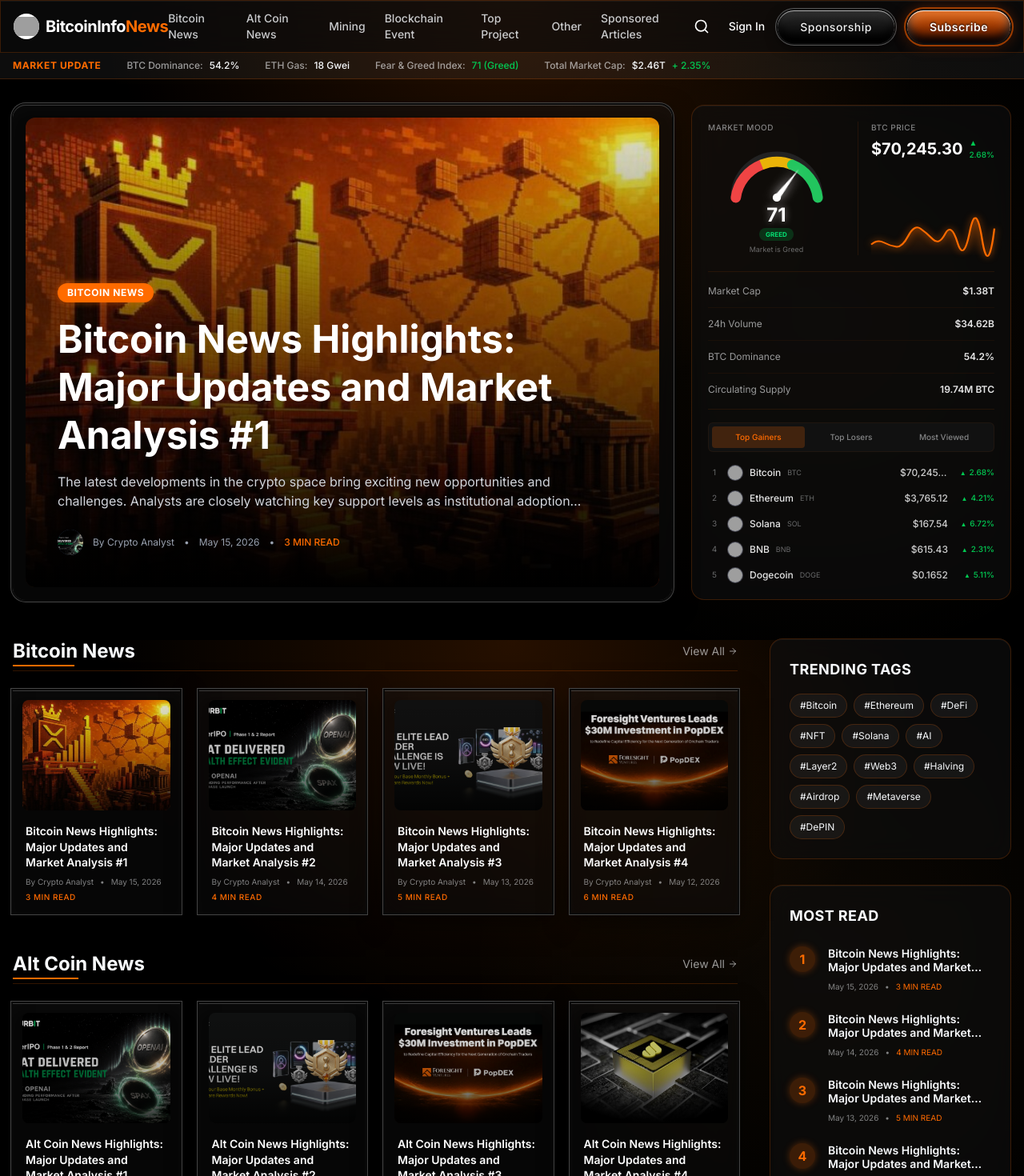
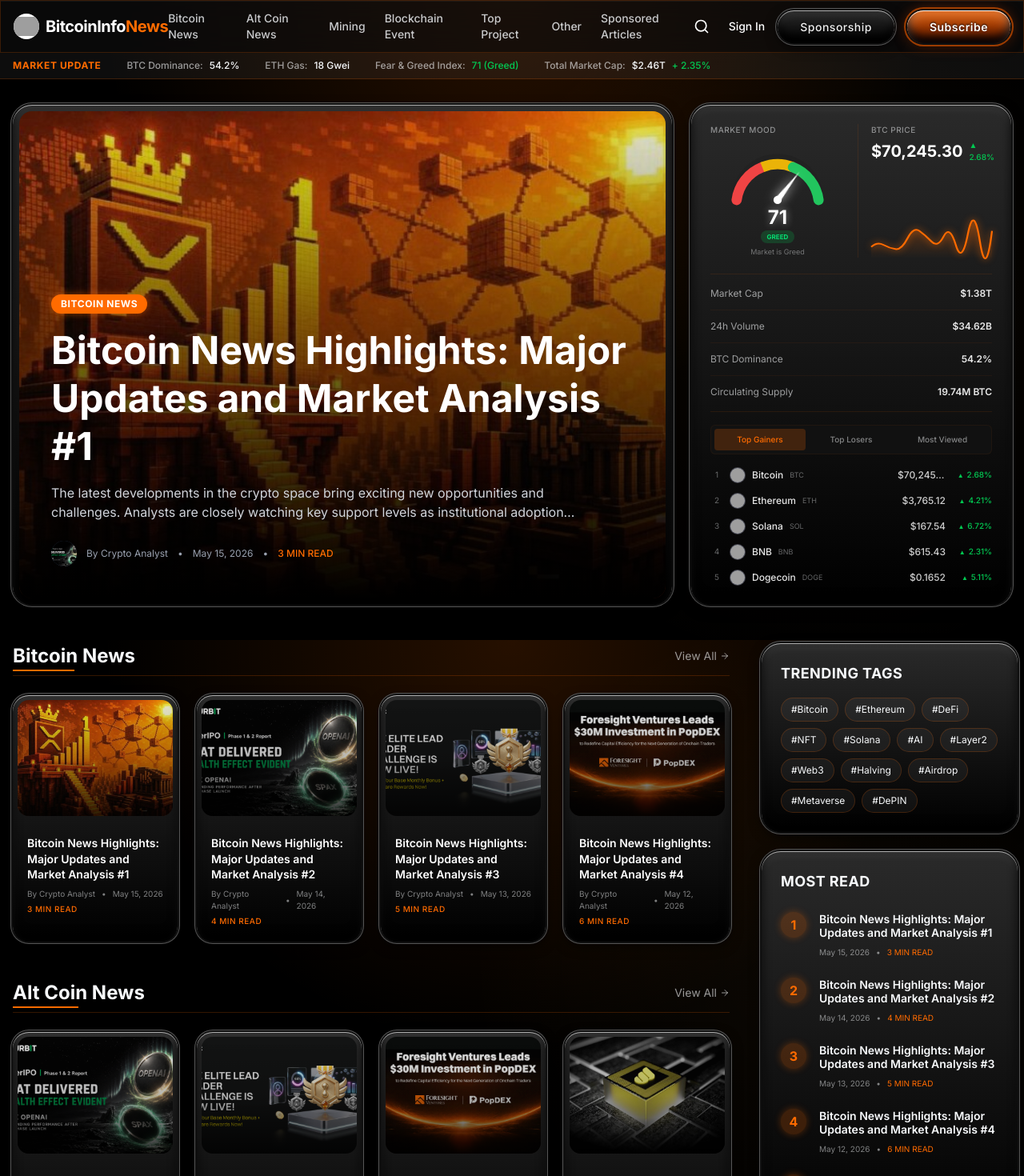
Before and after one commit to lequyn24-sudo/BTN-Web, a Next.js app: page / in a window 1280 px wide. Shown: the top 1470 px of the page at 80% size. Built offline with nearby package versions, Linux system fonts and the light colour scheme; no server answers; grey boxes are pictures that could not be loaded.

Commit message:
style: apply skeuo-card to subpages, remove sticky from header

```diff
--- a/src/app/article/[slug]/page.tsx
+++ b/src/app/article/[slug]/page.tsx
@@ -41,7 +41,8 @@
               </div>
             </div>
 
-            <div className="w-full aspect-video rounded-2xl overflow-hidden glass relative mb-10 shadow-[0_0_30px_rgba(255,107,0,0.15)] border-primary/20">
+            <div className="w-full aspect-video relative rounded-[24px] skeuo-card mb-10 p-2 shadow-[0_0_30px_rgba(255,107,0,0.15)]">
+               <div className="absolute inset-2 rounded-[16px] overflow-hidden shadow-inner">
                  <Image
                    src={article.img}
                    alt={article.title}
@@ -49,6 +50,7 @@
                    className="object-cover"
                    priority
                  />
+               </div>
             </div>
 
             <div className="prose prose-invert prose-orange max-w-none prose-lg">
@@ -66,7 +68,7 @@
                 Major financial institutions are no longer standing on the sidelines. The influx of capital through regulated vehicles like ETFs has created a new baseline for market stability. This isn't just about price discovery; it's about the fundamental integration of blockchain technology into traditional finance.
               </p>
 
-              <div className="glass p-6 my-8 rounded-xl border-l-4 border-l-primary bg-primary/5">
+              <div className="skeuo-card p-6 my-8 rounded-[20px] border-l-4 border-l-primary">
                 <p className="italic text-lg text-foreground/90 m-0">
                   "The current market dynamics suggest we are entering a maturation phase. The focus is shifting from short-term speculation to long-term utility and network growth."
                 </p>
--- a/src/app/globals.css
+++ b/src/app/globals.css
@@ -150,14 +150,14 @@
   }
 
   .skeuo-card {
-    background: rgba(15, 15, 15, 0.4);
-    backdrop-filter: blur(10px);
+    background: linear-gradient(180deg, #2a2a2a 0%, #000000 100%);
     box-shadow:
-      inset 0 1px 0px rgba(255, 255, 255, 0.2),
-      inset 0 10px 20px rgba(255, 255, 255, 0.02),
-      0 0 0 2px #0a0a0a,
-      0 0 0 3px #444444,
-      0 10px 30px rgba(0, 0, 0, 0.5);
+      inset 0 1px 0px rgba(255, 255, 255, 0.6),
+      inset 0 6px 12px rgba(255, 255, 255, 0.05),
+      inset 0 -8px 12px rgba(0, 0, 0, 1),
+      0 0 0 2px #0f0f0f,
+      0 0 0 3px #555555,
+      0 5px 15px rgba(0, 0, 0, 0.6);
     border: none;
   }
 }
--- a/src/app/login/page.tsx
+++ b/src/app/login/page.tsx
@@ -31,7 +31,7 @@
         <div className="absolute top-1/2 left-1/2 -translate-x-1/2 -translate-y-1/2 w-[600px] h-[600px] bg-primary/10 rounded-full blur-[100px] pointer-events-none"></div>
 
         <div className="w-full max-w-md relative z-10">
-          <div className="glass rounded-3xl p-8 md:p-10 border border-border/50 shadow-2xl relative overflow-hidden">
+          <div className="skeuo-card rounded-[32px] p-8 md:p-10 relative overflow-hidden">
             <div className="absolute top-0 left-0 w-full h-1 bg-gradient-to-r from-transparent via-primary to-transparent opacity-50"></div>
 
             {/* Toggle Tabs */}
--- a/src/app/profile/layout.tsx
+++ b/src/app/profile/layout.tsx
@@ -65,7 +65,7 @@
 
             {/* Sidebar */}
             <aside className="w-full lg:w-64 shrink-0">
-              <div className="glass rounded-2xl p-6 border-border/50 sticky top-24">
+              <div className="skeuo-card rounded-[24px] p-6 sticky top-24">
 
                 {/* User Summary */}
                 <div className="flex items-center gap-4 mb-8 pb-6 border-b border-border/50">
@@ -125,7 +125,7 @@
 
             {/* Main Content Area */}
             <div className="flex-1">
-              <div className="glass rounded-2xl p-8 md:p-10 border-border/50 min-h-[600px]">
+              <div className="skeuo-card rounded-[24px] p-8 md:p-10 min-h-[600px]">
                 {children}
               </div>
             </div>
--- a/src/app/subscribe/page.tsx
+++ b/src/app/subscribe/page.tsx
@@ -44,8 +44,8 @@
           </div>
 
           {/* Right Form */}
-          <div className="glass p-8 md:p-12 rounded-3xl border border-border relative">
-            <div className="absolute inset-0 bg-gradient-to-b from-white/5 to-transparent rounded-3xl pointer-events-none"></div>
+          <div className="skeuo-card p-8 md:p-12 rounded-[32px] relative">
+            <div className="absolute inset-0 bg-gradient-to-b from-white/5 to-transparent rounded-[32px] pointer-events-none"></div>
 
             <form className="relative z-10 flex flex-col gap-6">
               <div className="flex flex-col gap-2">
--- a/src/components/ArticleGrid.tsx
+++ b/src/components/ArticleGrid.tsx
@@ -25,8 +25,8 @@
 
           <div className="grid grid-cols-1 md:grid-cols-2 lg:grid-cols-4 gap-6">
             {category.articles.map((article, idx) => (
-              <Link href={`/article/${article.slug}`} key={idx} className="flex flex-col gap-4 group skeuo-card velocity-glow-hover p-3 transition-transform hover:-translate-y-1">
-                <div className="w-full aspect-[4/3] rounded-lg relative overflow-hidden shadow-inner">
+              <Link href={`/article/${article.slug}`} key={idx} className="flex flex-col gap-4 group skeuo-card velocity-glow-hover p-[6px] rounded-[20px] transition-transform hover:-translate-y-1">
+                <div className="w-full aspect-[4/3] rounded-[14px] relative overflow-hidden shadow-inner">
                   <Image
                     src={article.img}
                     alt={article.title}
@@ -35,7 +35,7 @@
                   />
                   <div className="absolute inset-0 bg-gradient-to-t from-black/80 via-black/20 to-transparent"></div>
                 </div>
-                <div className="px-1">
+                <div className="px-3 pb-3 pt-2">
                   <h3 className="font-semibold text-sm leading-snug mb-2 text-white group-hover:text-primary transition-colors line-clamp-3">
                     {article.title}
                   </h3>
--- a/src/components/Header.tsx
+++ b/src/components/Header.tsx
@@ -25,7 +25,7 @@
   ];
 
   return (
-    <header className="sticky top-0 z-50 w-full glass border-b border-border">
+    <header className="relative z-50 w-full glass border-b border-border">
       <div className="container mx-auto px-4 h-16 flex items-center justify-between">
         <div className="flex items-center gap-6">
           <Link href="/" className="flex items-center gap-2 group">
--- a/src/components/HeroSection.tsx
+++ b/src/components/HeroSection.tsx
@@ -11,8 +11,8 @@
 
   return (
     <section className="mb-12 grid grid-cols-1 lg:grid-cols-3 gap-6 items-stretch">
-      <Link href={`/article/${featuredArticle.slug}`} className="lg:col-span-2 relative rounded-2xl skeuo-card velocity-glow-hover group cursor-pointer h-full min-h-[450px] block p-4 transition-transform hover:-translate-y-1">
-        <div className="absolute inset-4 rounded-xl overflow-hidden shadow-inner">
+      <Link href={`/article/${featuredArticle.slug}`} className="lg:col-span-2 relative rounded-[24px] skeuo-card velocity-glow-hover group cursor-pointer h-full min-h-[450px] block p-2 transition-transform hover:-translate-y-1">
+        <div className="absolute inset-2 rounded-[16px] overflow-hidden shadow-inner">
           <Image
             src={featuredArticle.img}
             alt={featuredArticle.title}
@@ -23,7 +23,7 @@
           <div className="absolute inset-0 bg-gradient-to-t from-black via-black/50 to-transparent z-10"></div>
         </div>
 
-        <div className="absolute inset-4 z-20 flex flex-col justify-end p-6 md:p-10 pointer-events-none">
+        <div className="absolute inset-2 z-20 flex flex-col justify-end p-6 md:p-10 pointer-events-none">
           <span className="bg-primary text-primary-foreground text-xs font-bold uppercase tracking-wider px-3 py-1 rounded-full w-max mb-4 shadow-[0_0_10px_rgba(255,107,0,0.5)]">
             Bitcoin News
           </span>
--- a/src/components/MarketWidget.tsx
+++ b/src/components/MarketWidget.tsx
@@ -57,7 +57,7 @@
   const pointerRotation = (data.fearAndGreed / 100) * 180;
 
   return (
-    <div className="glass rounded-2xl p-5 h-full flex flex-col justify-between border-border bg-[#0a0a0a]/80 shadow-2xl shadow-black/50 w-full max-w-sm mx-auto lg:max-w-none">
+    <div className="skeuo-card rounded-[24px] p-6 h-full flex flex-col justify-between w-full max-w-sm mx-auto lg:max-w-none">
       {/* Top Section */}
       <div className="grid grid-cols-2 gap-4 border-b border-border/50 pb-5">
         {/* Left: Market Mood */}
--- a/src/components/Sidebar.tsx
+++ b/src/components/Sidebar.tsx
@@ -10,9 +10,9 @@
   const mostRead = categoriesData.flatMap(c => c.articles).slice(0, 5);
 
   return (
-    <aside className="w-full flex flex-col gap-8">
+    <aside className="flex flex-col gap-6 w-full lg:w-80 shrink-0">
       {/* Trending Tags */}
-      <div className="glass rounded-2xl p-6">
+      <div className="skeuo-card rounded-[24px] p-6">
         <h3 className="font-bold text-lg uppercase tracking-wide mb-4">Trending Tags</h3>
         <div className="flex flex-wrap gap-2">
           {trendingTags.map((tag) => (
@@ -24,7 +24,7 @@
       </div>
 
       {/* Most Read */}
-      <div className="glass rounded-2xl p-6">
+      <div className="skeuo-card rounded-[24px] p-6">
         <h3 className="font-bold text-lg uppercase tracking-wide mb-6">Most Read</h3>
         <div className="flex flex-col gap-6">
           {mostRead.map((item, idx) => (
@@ -48,7 +48,7 @@
       </div>
 
       {/* Stay Ahead Subscribe */}
-      <div className="glass rounded-2xl p-6 border-primary/30 relative overflow-hidden">
+      <div className="skeuo-card rounded-[24px] p-6 relative overflow-hidden">
         <div className="absolute -right-10 -top-10 w-32 h-32 bg-primary/20 blur-2xl rounded-full"></div>
         <h3 className="font-bold text-xl mb-2 relative z-10 text-white">Stay Ahead in Crypto</h3>
         <p className="text-sm text-foreground/70 mb-4 relative z-10">Get the latest news, market updates, and exclusive insights straight to your inbox.</p>
```
Also changed, not shown: src/app/category/[slug]/page.tsx (+4 -4 lines). Lines whose indentation alone changed are shown as unchanged.
